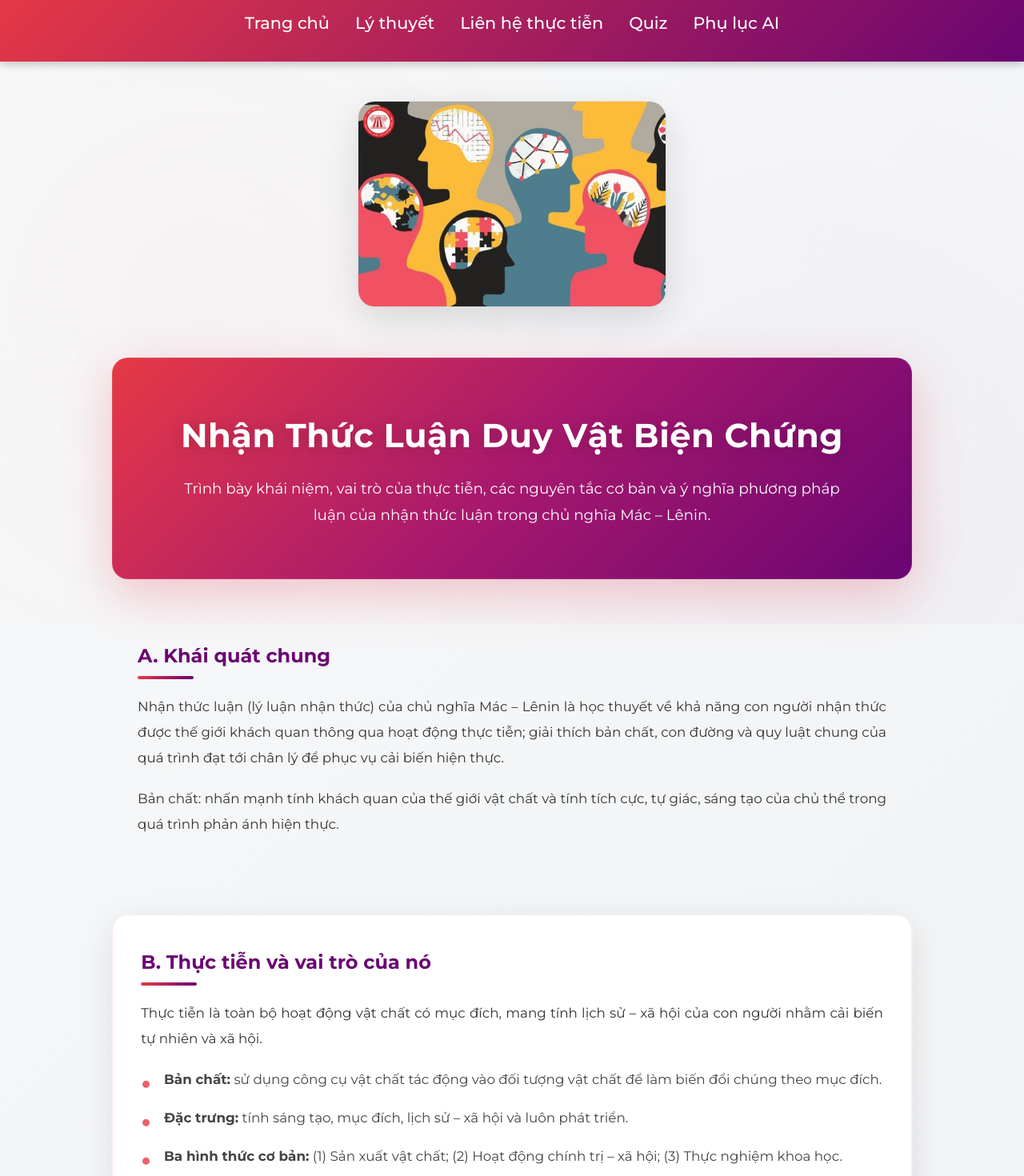
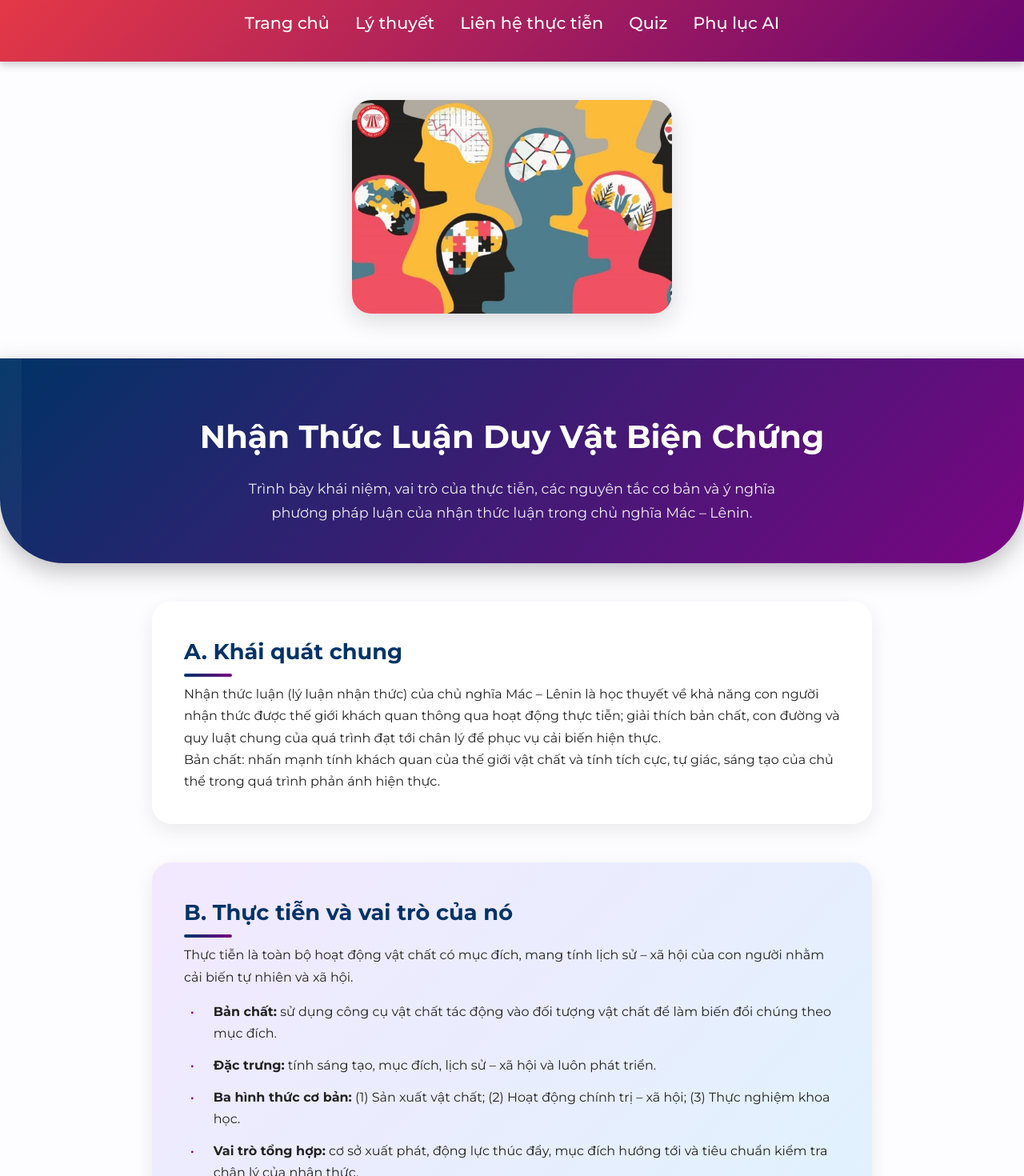
Before and after one commit to ThinhNguyenrt/MLN111_Website, a React (Vite) app: page /ly-thuyet in a window 1280 px wide. Shown: the part 20-1490 px from the top of the page at 80% size. Built offline with nearby package versions, Linux system fonts and the light colour scheme.

Commit message:
fix: mindmap naming convention and fix theory page style

```diff
--- a/src/components/Mindmap.jsx
+++ b/src/components/Mindmap.jsx
@@ -163,7 +163,7 @@ const edges = [
   { id: "e9-10", source: "9", target: "10", animated: true },
 ];
 
-const Mindmap = () => {
+const MindMap = () => {
   return (
     <div
       style={{
@@ -200,4 +200,4 @@ const Mindmap = () => {
   );
 };
 
-export default Mindmap;
+export default MindMap;
--- a/src/pages/Theory.css
+++ b/src/pages/Theory.css
@@ -1,597 +1,208 @@
-.theory-container {
-  background: linear-gradient(135deg, #f8f9fa 0%, #e9ecef 100%);
-  min-height: 100vh;
-  padding-bottom: 4rem;
-  font-family: "Helvetica Neue", Arial, sans-serif;
-  color: #222;
-  position: relative;
-  overflow-x: hidden;
+/* ==============================
+   TOÀN CỤC
+============================== */
+* {
+  transition: all 0.4s cubic-bezier(0.22, 1, 0.36, 1);
 }
 
-/* Animated background pattern */
+.theory-container {
+  font-family: "Poppins", sans-serif;
+  line-height: 1.7;
+  color: #222;
+  background: #fdfcff;
+  overflow-x: hidden;
+  position: relative;
+}
+
 .theory-container::before {
   content: "";
-  position: fixed;
-  top: 0;
-  left: 0;
-  width: 100%;
-  height: 100%;
-  background:
-    radial-gradient(circle at 20% 50%, rgba(230, 57, 70, 0.03) 0%, transparent 50%),
-    radial-gradient(circle at 80% 80%, rgba(106, 5, 114, 0.03) 0%, transparent 50%);
-  pointer-events: none;
-  z-index: 0;
+  position: absolute;
+  inset: 0;
+  background: linear-gradient(135deg, #e0e7ff, #fce7f3, #e0f2fe);
+  background-size: 200% 200%;
+  animation: floatBg 30s ease-in-out infinite;
+  z-index: -1;
 }
 
-.theory-container > * {
+/* ==============================
+   HERO
+============================== */
+.theory-hero {
+  text-align: center;
+  padding: 4rem 2rem 3rem;
+  background: linear-gradient(135deg, #003366, #7a0582);
+  color: #fff;
+  border-radius: 0 0 80px 80px;
+  box-shadow: 0 10px 30px rgba(0, 0, 0, 0.25);
+  overflow: hidden;
   position: relative;
-  z-index: 1;
 }
 
-/* Hero section with enhanced animation */
-.theory-hero {
-  margin-top: 40px;
-  padding: 4rem 2.5rem;
-  text-align: center;
-  background: linear-gradient(135deg, #e63946 0%, #a8196d 50%, #6a0572 100%);
-  color: white;
-  border-radius: 20px;
-  max-width: 1000px;
-  margin-left: auto;
-  margin-right: auto;
-  box-shadow:
-    0 20px 60px rgba(230, 57, 70, 0.25),
-    0 0 0 1px rgba(255, 255, 255, 0.1) inset;
-  position: relative;
-  overflow: hidden;
-  animation: fadeInUp 0.8s ease-out;
-}
-
-/* Animated gradient overlay */
 .theory-hero::before {
   content: "";
   position: absolute;
-  top: -50%;
-  left: -50%;
-  width: 200%;
-  height: 200%;
-  background: linear-gradient(
-    45deg,
-    transparent 30%,
-    rgba(255, 255, 255, 0.1) 50%,
-    transparent 70%
-  );
-  animation: shimmer 3s infinite;
+  inset: 0;
+  background: linear-gradient(90deg, rgba(255, 255, 255, 0.2), transparent, rgba(255, 255, 255, 0.2));
+  animation: shimmer 6s ease-in-out infinite;
+  opacity: 0.2;
 }
 
 .theory-hero h1 {
-  font-size: 2.6rem;
+  font-size: 2.5rem;
   margin-bottom: 1rem;
-  letter-spacing: 0.5px;
-  font-weight: 700;
-  position: relative;
-  animation: fadeInUp 0.8s ease-out 0.2s both;
-  text-shadow: 0 2px 20px rgba(0, 0, 0, 0.2);
 }
 
 .theory-hero p {
-  font-size: 1.15rem;
-  max-width: 820px;
+  max-width: 700px;
   margin: 0 auto;
-  line-height: 1.8;
-  opacity: 0.95;
-  position: relative;
-  animation: fadeInUp 0.8s ease-out 0.4s both;
+  font-size: 1.1rem;
+  color: #f0f0f0;
 }
 
-/* Image section with hover effect */
-.image-section {
-  display: flex;
-  justify-content: center;
-  text-align: center;
-  margin-top: 50px;
-  animation: fadeIn 1s ease-out;
+/* ==============================
+   SECTION CHUNG
+============================== */
+.theory-section {
+  background: #fff;
+  margin: 3rem auto;
+  padding: 2.5rem;
+  border-radius: 24px;
+  box-shadow: 0 8px 24px rgba(0, 0, 0, 0.08);
+  width: 90%;
+  max-width: 900px;
+  position: relative;
+  opacity: 0;
+  transform: translateY(40px);
 }
 
-.lyluan {
-  width: 30%;
-  border-radius: 20px;
-  box-shadow:
-    0 15px 50px rgba(0, 0, 0, 0.12),
-    0 0 0 1px rgba(0, 0, 0, 0.05);
-  margin-bottom: 1.5rem;
-  display: block;
-  transition: all 0.5s cubic-bezier(0.4, 0, 0.2, 1);
-  animation: scaleIn 0.6s ease-out;
+.theory-section.visible {
+  opacity: 1;
+  transform: translateY(0);
 }
 
-.lyluan:hover {
-  transform: translateY(-10px) scale(1.03);
-  box-shadow:
-    0 25px 70px rgba(0, 0, 0, 0.18),
-    0 0 0 1px rgba(230, 57, 70, 0.3);
+.theory-section.alt {
+  background: linear-gradient(135deg, #f3e8ff, #e0f2fe);
 }
 
-/* Sections with stagger animation */
-.theory-section {
-  padding: 2.8rem 2rem;
-  max-width: 1000px;
-  margin: 2rem auto;
-  background: transparent;
-  animation: fadeInUp 0.6s ease-out both;
-  transition: transform 0.3s ease;
-}
-
-.theory-section:nth-child(2) { animation-delay: 0.1s; }
-.theory-section:nth-child(3) { animation-delay: 0.2s; }
-.theory-section:nth-child(4) { animation-delay: 0.3s; }
-.theory-section:nth-child(5) { animation-delay: 0.4s; }
-.theory-section:nth-child(6) { animation-delay: 0.5s; }
-.theory-section:nth-child(7) { animation-delay: 0.6s; }
-.theory-section:nth-child(8) { animation-delay: 0.7s; }
-
 .theory-section h2 {
-  font-size: 1.5rem;
-  color: #6a0572;
-  margin-bottom: 1.2rem;
-  text-align: left;
-  font-weight: 700;
+  color: #003366;
+  margin-bottom: 1rem;
+  font-size: 1.7rem;
   position: relative;
-  display: inline-block;
-  padding-bottom: 0.6rem;
 }
 
 .theory-section h2::after {
   content: "";
   position: absolute;
-  bottom: 0;
+  bottom: -8px;
   left: 0;
-  width: 70px;
+  width: 60px;
   height: 4px;
-  background: linear-gradient(90deg, #e63946, #6a0572);
-  border-radius: 3px;
-  animation: expandWidth 0.6s ease-out 0.3s both;
+  background: linear-gradient(90deg, #003366, #7a0582);
+  border-radius: 4px;
 }
 
-.theory-section h3 {
-  font-size: 1.25rem;
-  color: #a8196d;
-  margin: 1.5rem 0 0.8rem 0;
-  font-weight: 600;
-  position: relative;
-  padding-left: 1rem;
+/* ==============================
+   DANH SÁCH
+============================== */
+.theory-list,
+.theory-list-ordered {
+  margin-top: 1rem;
+  padding-left: 1.5rem;
 }
 
-.theory-section h3::before {
-  content: "";
-  position: absolute;
-  left: 0;
-  top: 50%;
-  transform: translateY(-50%);
-  width: 4px;
-  height: 70%;
-  background: linear-gradient(180deg, #e63946, #6a0572);
-  border-radius: 2px;
-}
-
-.theory-section p {
-  font-size: 1.05rem;
-  line-height: 1.9;
-  color: #333;
-  text-align: justify;
-  margin-bottom: 1.2rem;
-  transition: color 0.3s ease;
-}
-
-.theory-section p strong {
-  color: #6a0572;
-  font-weight: 600;
-}
-
-/* Highlighted alternate block with glass effect */
-.theory-section.alt {
-  background: rgba(255, 255, 255, 0.95);
-  backdrop-filter: blur(12px);
-  border-radius: 20px;
-  box-shadow:
-    0 10px 40px rgba(0, 0, 0, 0.1),
-    0 0 0 1px rgba(255, 255, 255, 0.6);
-  padding: 2.5rem 2.2rem;
-  border: 1px solid rgba(230, 57, 70, 0.12);
-  transition: all 0.5s cubic-bezier(0.4, 0, 0.2, 1);
-}
-
-.theory-section.alt:hover {
-  transform: translateY(-6px);
-  box-shadow:
-    0 15px 60px rgba(0, 0, 0, 0.15),
-    0 0 0 1px rgba(230, 57, 70, 0.25);
-}
-
-/* Principle boxes - new style */
-.principle-box {
-  background: linear-gradient(135deg, rgba(230, 57, 70, 0.05) 0%, rgba(106, 5, 114, 0.05) 100%);
-  border-left: 5px solid #e63946;
-  padding: 1.5rem 1.8rem;
-  margin: 1.5rem 0;
-  border-radius: 12px;
-  box-shadow: 0 4px 20px rgba(0, 0, 0, 0.06);
-  transition: all 0.4s ease;
-  animation: fadeInLeft 0.6s ease-out both;
-}
-
-.principle-box:nth-child(1) { animation-delay: 0.1s; }
-.principle-box:nth-child(2) { animation-delay: 0.2s; }
-.principle-box:nth-child(3) { animation-delay: 0.3s; }
-.principle-box:nth-child(4) { animation-delay: 0.4s; }
-
-.principle-box:hover {
-  transform: translateX(8px);
-  box-shadow: 0 8px 30px rgba(230, 57, 70, 0.15);
-  background: linear-gradient(135deg, rgba(230, 57, 70, 0.08) 0%, rgba(106, 5, 114, 0.08) 100%);
-}
-
-.principle-box h4 {
-  color: #6a0572;
-  font-size: 1.15rem;
+.theory-list li,
+.theory-list-ordered li {
   margin-bottom: 0.8rem;
-  font-weight: 700;
-}
-
-.principle-box p {
-  margin-bottom: 0.5rem;
-  color: #444;
-  line-height: 1.8;
-}
-
-/* Lists with animated bullets */
-.theory-list {
-  list-style: none;
-  padding-left: 0;
-  margin-top: 1.2rem;
-}
-
-.theory-list li {
-  font-size: 1.05rem;
-  margin: 1rem 0;
-  padding-left: 1.8rem;
   position: relative;
-  color: #444;
-  line-height: 1.9;
-  animation: fadeInLeft 0.5s ease-out both;
-  transition: all 0.3s ease;
-}
-
-.theory-list li:nth-child(1) { animation-delay: 0.1s; }
-.theory-list li:nth-child(2) { animation-delay: 0.2s; }
-.theory-list li:nth-child(3) { animation-delay: 0.3s; }
-.theory-list li:nth-child(4) { animation-delay: 0.4s; }
-.theory-list li:nth-child(5) { animation-delay: 0.5s; }
-
-.theory-list li:hover {
-  transform: translateX(8px);
-  color: #222;
+  padding-left: 0.8rem;
 }
 
 .theory-list li::before {
-  content: "●";
+  content: "•";
   position: absolute;
-  left: 0;
-  color: #e63946;
-  font-size: 1.3rem;
-  font-weight: 700;
-  animation: pulse 2s ease-in-out infinite;
-  transition: transform 0.3s ease;
+  left: -1rem;
+  color: #7a0582;
+  animation: pulse 4s ease-in-out infinite;
 }
 
-.theory-list li:hover::before {
-  transform: scale(1.4);
+.theory-list-ordered li::marker {
+  color: #7a0582;
+  font-weight: bold;
 }
 
-/* Ordered list style */
-.theory-list-ordered {
-  margin-left: 1.5rem;
-  padding-left: 0;
-  counter-reset: item;
+/* ==============================
+   HÌNH ẢNH
+============================== */
+.image-section {
+  text-align: center;
+  margin: 3rem 0;
+  opacity: 0;
+  transform: translateY(40px);
 }
 
-.theory-list-ordered li {
-  margin: 1.2rem 0;
-  color: #333;
-  padding-left: 0.8rem;
-  animation: fadeInLeft 0.5s ease-out both;
-  transition: all 0.3s ease;
-  line-height: 1.9;
+.image-section.visible {
+  opacity: 1;
+  transform: translateY(0);
 }
 
-.theory-list-ordered li:nth-child(1) { animation-delay: 0.1s; }
-.theory-list-ordered li:nth-child(2) { animation-delay: 0.2s; }
-.theory-list-ordered li:nth-child(3) { animation-delay: 0.3s; }
-.theory-list-ordered li:nth-child(4) { animation-delay: 0.4s; }
-
-.theory-list-ordered li:hover {
-  transform: translateX(10px);
-  color: #111;
+.lyluan {
+  width: 45%;
+  max-width: 400px;
+  border-radius: 24px;
+  box-shadow: 0 8px 30px rgba(0, 0, 0, 0.15);
+  transition: all 0.4s cubic-bezier(0.22, 1, 0.36, 1);
 }
 
-/* Highlight text style */
-.highlight-text {
-  background: linear-gradient(135deg, rgba(230, 57, 70, 0.1) 0%, rgba(106, 5, 114, 0.1) 100%);
-  padding: 0.2rem 0.5rem;
-  border-radius: 4px;
-  color: #6a0572;
-  font-weight: 600;
+.lyluan:hover {
+  transform: translateY(-5px) scale(1.02);
+  box-shadow: 0 20px 40px rgba(0, 0, 0, 0.12);
 }
 
-/* Note style with enhanced design */
+/* ==============================
+   GHI CHÚ, LINK, FOOTER
+============================== */
 .theory-note {
-  background: linear-gradient(135deg, rgba(230, 57, 70, 0.1) 0%, rgba(230, 57, 70, 0.05) 100%);
-  border-left: 5px solid #e63946;
-  padding: 1.3rem 1.5rem;
-  border-radius: 10px;
-  color: #5a2a3d;
+  background: #fff8f0;
+  border-left: 5px solid #ff9f1c;
+  padding: 1rem 1.2rem;
   margin-top: 1.2rem;
-  box-shadow: 0 6px 20px rgba(230, 57, 70, 0.1);
-  animation: fadeInUp 0.6s ease-out 0.5s both;
-  transition: all 0.4s ease;
-  position: relative;
-  overflow: hidden;
+  font-style: italic;
+  border-radius: 8px;
 }
 
-.theory-note::before {
-  content: "";
-  position: absolute;
-  top: 0;
-  left: 0;
-  width: 5px;
-  height: 100%;
-  background: linear-gradient(180deg, #e63946, #6a0572);
-  animation: slideDown 2s ease-in-out infinite;
+.theory-section a[href="#top"] {
+  text-decoration: none;
+  color: #7a0582;
+  font-weight: 600;
+  background: #f4ecff;
+  padding: 8px 14px;
+  border-radius: 12px;
+  box-shadow: 0 3px 8px rgba(0, 0, 0, 0.1);
+  transition: all 0.4s ease;
 }
 
-.theory-note:hover {
-  background: linear-gradient(135deg, rgba(230, 57, 70, 0.15) 0%, rgba(230, 57, 70, 0.08) 100%);
-  box-shadow: 0 8px 30px rgba(230, 57, 70, 0.15);
-  transform: translateY(-2px);
+.theory-section a[href="#top"]:hover {
+  transform: translateY(-3px) scale(1.03);
+  background: linear-gradient(135deg, #7a0582, #e63946);
+  color: #fff;
+  box-shadow: 0 8px 25px rgba(106, 5, 114, 0.25);
 }
 
-/* Definition box style */
-.definition-box {
-  background: linear-gradient(135deg, rgba(106, 5, 114, 0.08) 0%, rgba(230, 57, 70, 0.05) 100%);
-  border: 2px solid rgba(106, 5, 114, 0.2);
-  padding: 1.8rem 2rem;
-  border-radius: 15px;
-  margin: 1.5rem 0;
-  box-shadow: 0 8px 25px rgba(0, 0, 0, 0.08);
-  transition: all 0.4s ease;
-  animation: scaleIn 0.6s ease-out;
-}
-
-.definition-box:hover {
-  transform: scale(1.02);
-  box-shadow: 0 12px 40px rgba(106, 5, 114, 0.15);
-}
-
-.definition-box h4 {
-  color: #6a0572;
-  font-size: 1.2rem;
-  margin-bottom: 1rem;
-  font-weight: 700;
-  text-transform: uppercase;
-  letter-spacing: 0.5px;
-}
-
-/* Keyframe Animations */
-@keyframes fadeIn {
-  from {
-    opacity: 0;
-  }
-  to {
-    opacity: 1;
-  }
-}
-
-@keyframes fadeInUp {
-  from {
-    opacity: 0;
-    transform: translateY(30px);
-  }
-  to {
-    opacity: 1;
-    transform: translateY(0);
-  }
-}
-
-@keyframes fadeInLeft {
-  from {
-    opacity: 0;
-    transform: translateX(-20px);
-  }
-  to {
-    opacity: 1;
-    transform: translateX(0);
-  }
-}
-
-@keyframes scaleIn {
-  from {
-    opacity: 0;
-    transform: scale(0.95);
-  }
-  to {
-    opacity: 1;
-    transform: scale(1);
-  }
+/* ==============================
+   ANIMATION KEYFRAMES
+============================== */
+@keyframes floatBg {
+  0%, 100% { background-position: 0% 50%; }
+  50% { background-position: 100% 50%; }
 }
 
 @keyframes shimmer {
-  0% {
-    transform: translate(-50%, -50%) rotate(0deg);
-  }
-  100% {
-    transform: translate(-50%, -50%) rotate(360deg);
-  }
+  0% { transform: translateX(-100%); }
+  100% { transform: translateX(100%); }
 }
 
 @keyframes pulse {
-  0%, 100% {
-    opacity: 1;
-  }
-  50% {
-    opacity: 0.5;
-  }
+  0%, 100% { opacity: 0.7; transform: scale(1); }
+  50% { opacity: 1; transform: scale(1.2); }
 }
-
-@keyframes expandWidth {
-  from {
-    width: 0;
-  }
-  to {
-    width: 70px;
-  }
-}
-
-@keyframes slideDown {
-  0%, 100% {
-    transform: translateY(-100%);
-    opacity: 0;
-  }
-  50% {
-    transform: translateY(0);
-    opacity: 1;
-  }
-}
-
-/* Smooth scroll behavior */
-html {
-  scroll-behavior: smooth;
-}
-
-/* Back to top link enhancement */
-.theory-section a[href="#top"] {
-  display: inline-block;
-  padding: 0.8rem 1.5rem;
-  background: linear-gradient(135deg, #6a0572, #e63946);
-  color: white !important;
-  border-radius: 10px;
-  text-decoration: none;
-  font-weight: 600;
-  transition: all 0.4s cubic-bezier(0.4, 0, 0.2, 1);
-  box-shadow: 0 6px 20px rgba(106, 5, 114, 0.25);
-  position: relative;
-  overflow: hidden;
-}
-
-.theory-section a[href="#top"]::before {
-  content: "";
-  position: absolute;
-  top: 0;
-  left: -100%;
-  width: 100%;
-  height: 100%;
-  background: linear-gradient(90deg, transparent, rgba(255, 255, 255, 0.2), transparent);
-  transition: left 0.5s ease;
-}
-
-.theory-section a[href="#top"]:hover::before {
-  left: 100%;
-}
-
-.theory-section a[href="#top"]:hover {
-  transform: translateY(-4px);
-  box-shadow: 0 10px 35px rgba(106, 5, 114, 0.35);
-  background: linear-gradient(135deg, #7a0582, #f64956);
-}
-
-.react-flow__node {
-  cursor: pointer;
-  transition: transform 0.3s ease;
-}
-
-.react-flow__node:hover {
-  transform: scale(1.08);
-  box-shadow: 0 8px 25px rgba(106, 5, 114, 0.2);
-}
-
-/* Responsive adjustments */
-@media (max-width: 768px) {
-  .theory-hero {
-    padding: 2.5rem 1.5rem;
-    margin-top: 20px;
-    border-radius: 16px;
-  }
-
-  .theory-hero h1 {
-    font-size: 2rem;
-  }
-
-  .theory-hero p {
-    font-size: 1.05rem;
-  }
-
-  .theory-section {
-    padding: 2rem 1.5rem;
-    margin: 1.5rem 1rem;
-  }
-
-  .theory-section.alt {
-    padding: 2rem 1.5rem;
-  }
-
-  .theory-section h2 {
-    font-size: 1.3rem;
-  }
-
-  .theory-section h3 {
-    font-size: 1.15rem;
-  }
-
-  .lyluan {
-    width: 50%;
-  }
-
-  .theory-list li,
-  .theory-list-ordered li {
-    font-size: 1rem;
-  }
-
-  .principle-box,
-  .definition-box {
-    padding: 1.3rem 1.5rem;
-  }
-}
-
-@media (max-width: 480px) {
-  .theory-hero {
-    padding: 2rem 1.2rem;
-  }
-
-  .theory-hero h1 {
-    font-size: 1.7rem;
-  }
-
-  .theory-hero p {
-    font-size: 1rem;
-  }
-
-  .lyluan {
-    width: 70%;
-  }
-
-  .theory-section {
-    padding: 1.5rem 1rem;
-  }
-
-  .theory-section.alt {
-    padding: 1.5rem 1.2rem;
-  }
-
-  .theory-section h2 {
-    font-size: 1.2rem;
-  }
-
-  .principle-box,
-  .definition-box {
-    padding: 1.2rem 1.3rem;
-  }
-}
```
Also changed, not shown: src/pages/Theory.jsx (+21 -3 lines).
